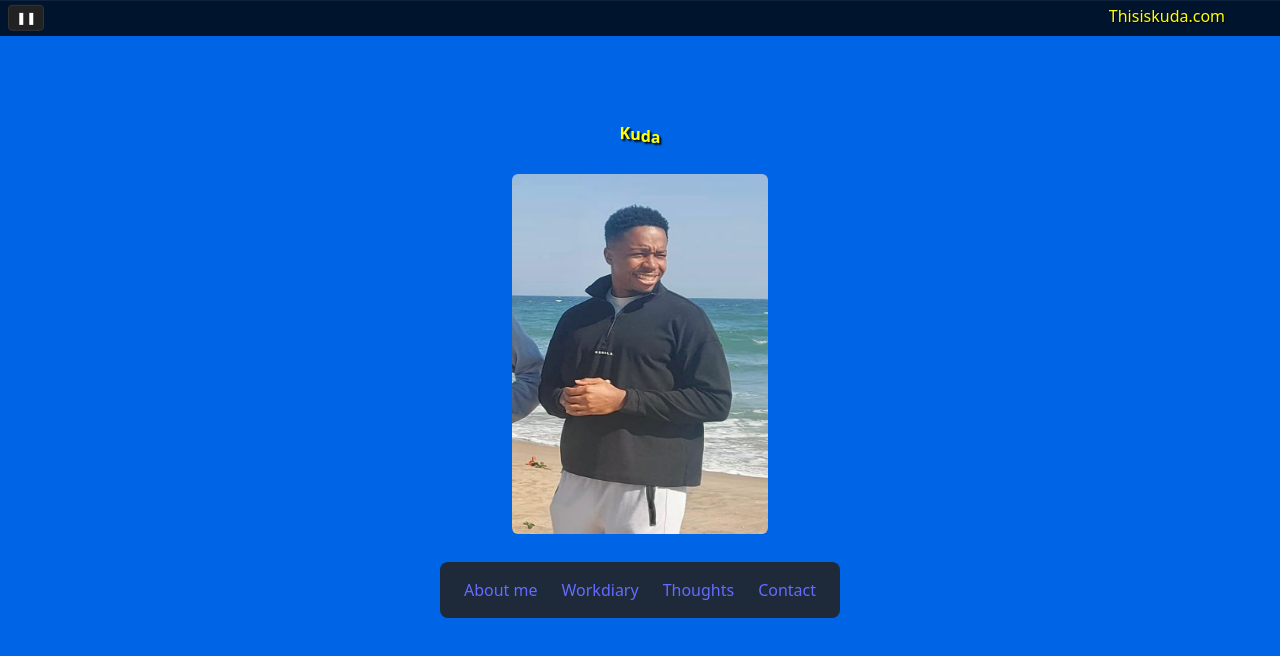
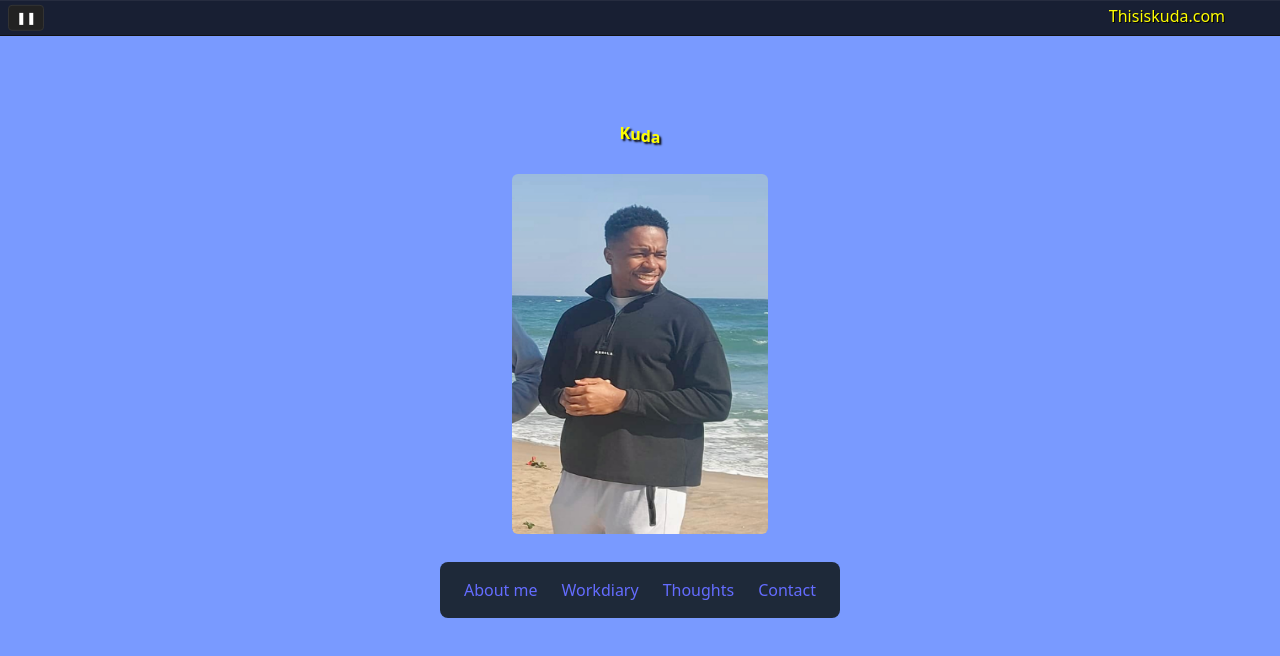
Before and after one commit to kuda2012/my-website, a React (Vite) app in the folder client/: page / in a window 1280 px wide. Shown: the top 656 px of the page. Built offline with nearby package versions, Linux system fonts and the light colour scheme; no server answers.

Commit message:
background color change

```diff
--- a/client/src/App.css
+++ b/client/src/App.css
@@ -5,7 +5,10 @@
   text-align: center;
 }
 body {
-  background-color: rgb(0, 100, 230);
+  /* background-color: rgb(0, 100, 230); */
+  /* background-color: rgb(90, 160, 253); */
+  /* background-color: rgb(118, 153, 255); */
+  background-color: rgb(121, 154, 255);
 }
 
 .card {
```
